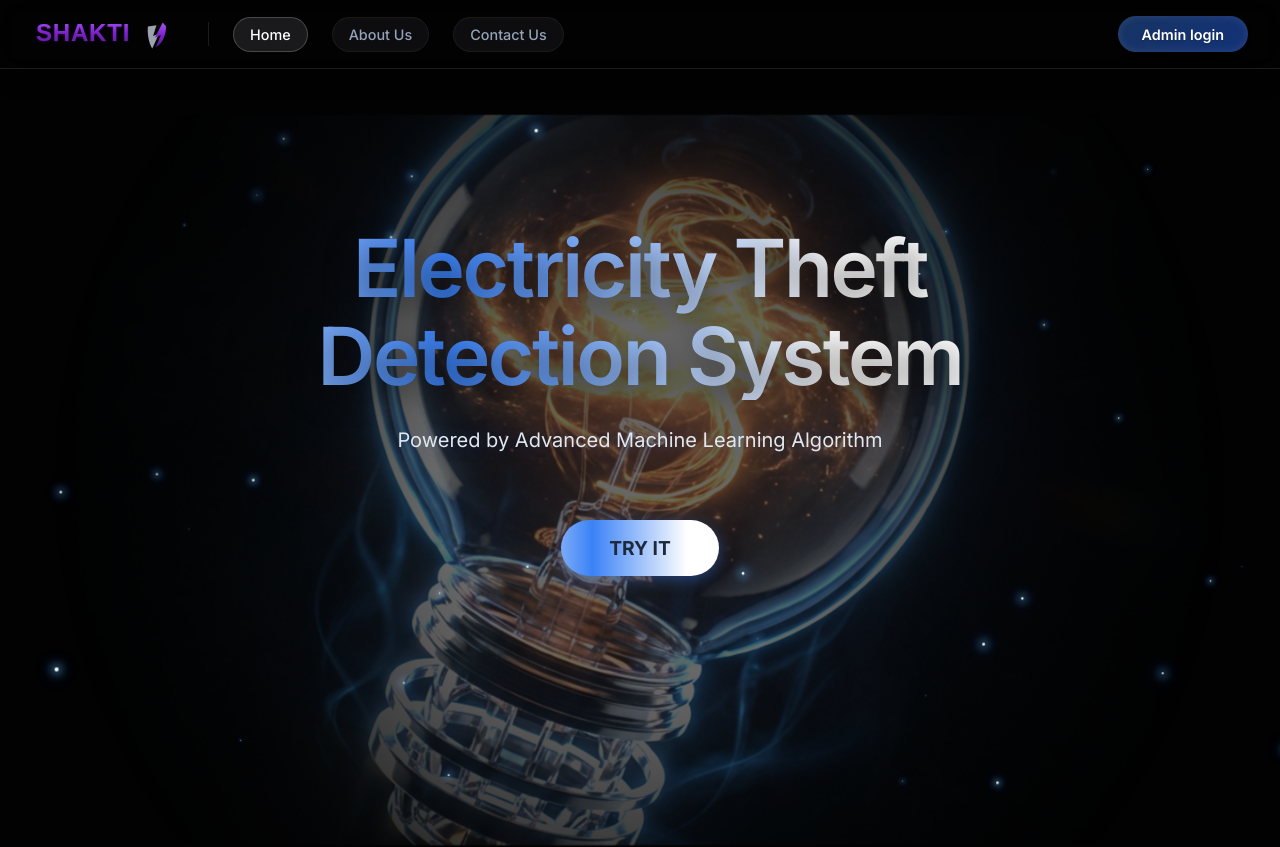
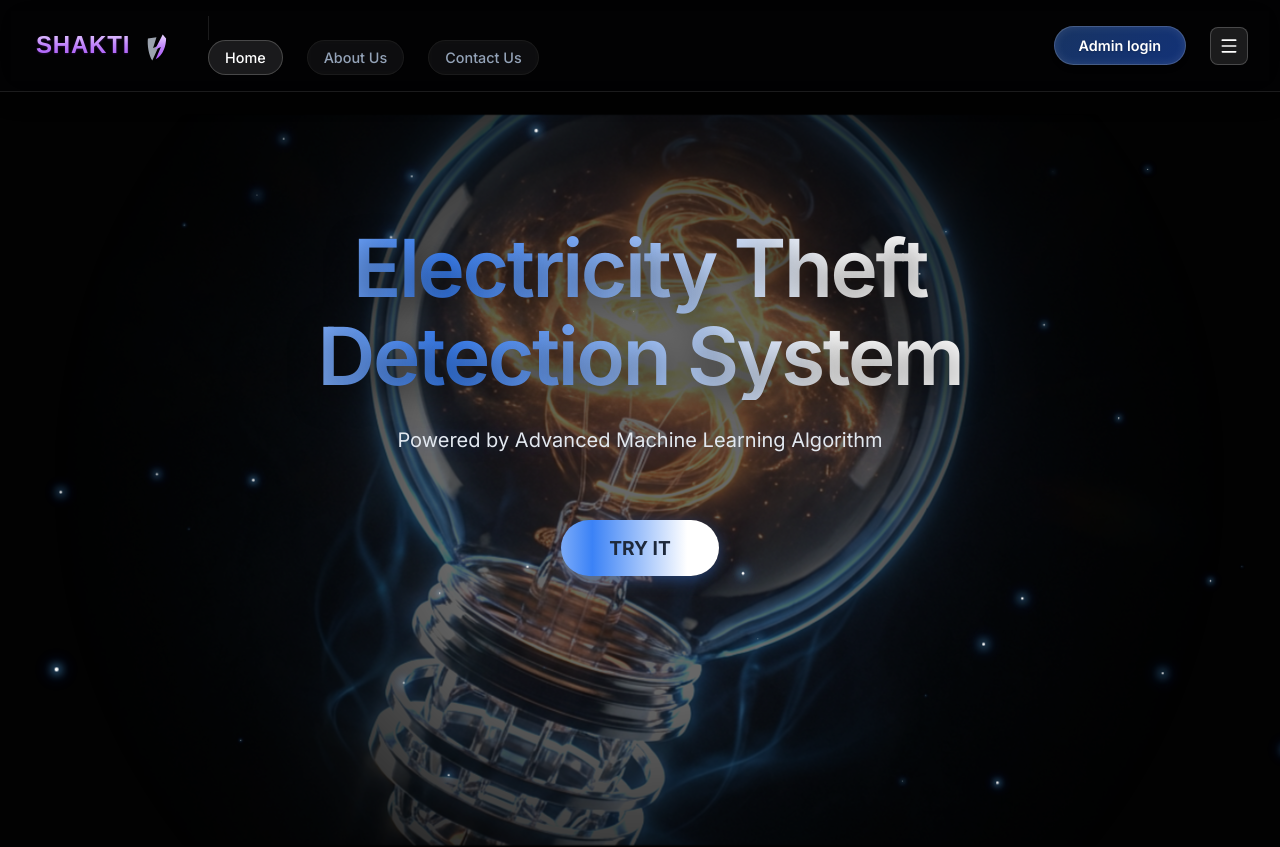
Before and after one commit to asrawst/Shakti, a React (Vite) app in the folder frontend/: page / in a window 1280 px wide. Shown: the top 847 px of the page. Built offline with nearby package versions, Linux system fonts and the light colour scheme.

Commit message:
Brighten logo and add responsive hamburger menu

```diff
--- a/frontend/src/App.css
+++ b/frontend/src/App.css
@@ -588,7 +588,38 @@
 @media (max-width: 1024px) {
 
   .nav-links,
-  .nav-divider {
+  .nav-divider,
+  .desktop-nav,
+  .desktop-action {
+    display: none !important;
+  }
+
+  .menu-toggle-btn {
+    display: flex !important;
+  }
+}
+
+@media (min-width: 1025px) {
+  .menu-toggle-btn {
+    /* Only show if user is logged in (handled by JS logic roughly, or we hide it for guests if that was the old behavior) */
+    /* Currently we want to hide the hamburger for guests on desktop */
+    display: none;
+  }
+
+  /* But wait, the JS renders it unconditionally now in the container if we want to support user menu. */
+  /* Let's refine: Desktop Guests see button, Mobile Guests see hamburger. */
+
+  /* We need a specific class for the guest hamburger if we want to hide it on desktop */
+}
+
+.mobile-only-links {
+  display: flex;
+  flex-direction: column;
+  gap: 0.25rem;
+}
+
+@media (min-width: 1025px) {
+  .mobile-only-links {
     display: none;
   }
 }
--- a/frontend/src/components/Logo.jsx
+++ b/frontend/src/components/Logo.jsx
@@ -12,9 +12,9 @@ export default function ShaktiLogo({ className, style }) {
         >
             <defs>
                 <linearGradient id="glossyPurple" x1="0%" y1="0%" x2="0%" y2="100%">
-                    <stop offset="0%" stopColor="#a855f7" /> {/* Lighter Purple */}
-                    <stop offset="50%" stopColor="#7e22ce" /> {/* Medium Purple */}
-                    <stop offset="100%" stopColor="#581c87" /> {/* Darker Purple */}
+                    <stop offset="0%" stopColor="#E9D5FF" /> {/* Very Light Purple */}
+                    <stop offset="50%" stopColor="#C084FC" /> {/* Light Purple */}
+                    <stop offset="100%" stopColor="#A855F7" /> {/* Medium Purple */}
                 </linearGradient>
             </defs>
 
--- a/frontend/src/components/Navbar.jsx
+++ b/frontend/src/components/Navbar.jsx
@@ -26,6 +26,11 @@ const Navbar = ({ user, onLoginClick, onLogoutClick, onAboutClick, onHistoryClic
         onLogoutClick();
     };
 
+    const handleMobileLinkClick = (action) => {
+        setIsMenuOpen(false);
+        action();
+    };
+
     return (
         <nav className="navbar">
             <div className="nav-left">
@@ -34,6 +39,8 @@ const Navbar = ({ user, onLoginClick, onLogoutClick, onAboutClick, onHistoryClic
                         <Logo className="logo-icon" />
                     </a>
                 </div>
+                {/* Desktop Links - Hidden on Mobile via CSS */}
+                <div className="desktop-nav">
                     <div className="nav-divider"></div>
                     <ul className="nav-links">
                         <li><a href="#" className="nav-link active">Home</a></li>
@@ -41,16 +48,29 @@ const Navbar = ({ user, onLoginClick, onLogoutClick, onAboutClick, onHistoryClic
                         <li><a href="https://github.com/yajatmalik1619/Shakti-Electricity_Theft_Detection_System.git" target="_blank" rel="noopener noreferrer" className="nav-link">Contact Us</a></li>
                     </ul>
                 </div>
+            </div>
 
             <div className="nav-right">
+                {/* Desktop Action Button - Hidden on Mobile via CSS if needed, or handled via menu */}
+                <div className="desktop-action">
                     {user ? (
-                    <div style={{ display: 'flex', alignItems: 'center', gap: '1rem', position: 'relative' }} ref={menuRef}>
-                        <span style={{ color: 'rgba(255,255,255,0.7)', fontSize: '0.9rem', marginRight: '0.5rem' }}>
+                        <div style={{ display: 'flex', alignItems: 'center', gap: '1rem' }}>
+                            <span style={{ color: 'rgba(255,255,255,0.7)', fontSize: '0.9rem' }}>
                                 {user.displayName || user.email?.split('@')[0]}
                             </span>
+                        </div>
+                    ) : (
+                        <button onClick={onLoginClick} className="nav-btn">
+                            Admin login
+                        </button>
+                    )}
+                </div>
 
+                {/* Mobile Menu Toggle / User Menu Toggle */}
+                <div className="menu-toggle-container" ref={menuRef}>
                     <button
                         onClick={() => setIsMenuOpen(!isMenuOpen)}
+                        className="menu-toggle-btn"
                         style={{
                             background: 'rgba(255, 255, 255, 0.1)',
                             border: '1px solid rgba(255, 255, 255, 0.2)',
@@ -58,13 +78,11 @@ const Navbar = ({ user, onLoginClick, onLogoutClick, onAboutClick, onHistoryClic
                             padding: '0.5rem',
                             color: 'white',
                             cursor: 'pointer',
-                                display: 'flex',
+                            display: 'flex', // Always visible on mobile, conditionally on desktop for User
                             alignItems: 'center',
                             justifyContent: 'center',
-                                transition: 'all 0.2s'
+                            transition: 'all 0.2s',
                         }}
-                            onMouseEnter={e => e.target.style.background = 'rgba(255,255,255,0.15)'}
-                            onMouseLeave={e => e.target.style.background = 'rgba(255,255,255,0.1)'}
                     >
                         <Menu size={20} />
                     </button>
@@ -72,19 +90,42 @@ const Navbar = ({ user, onLoginClick, onLogoutClick, onAboutClick, onHistoryClic
                     {isMenuOpen && (
                         <div className="floating-menu">
                             <div className="menu-list">
+                                {/* Mobile Links - Only visible in menu */}
+                                <div className="mobile-only-links">
+                                    <button className="menu-item-float" onClick={() => setIsMenuOpen(false)}>
+                                        <div className="menu-item-title">Home</div>
+                                    </button>
+                                    <button className="menu-item-float" onClick={() => handleMobileLinkClick(onAboutClick)}>
+                                        <div className="menu-item-title">About Us</div>
+                                    </button>
+                                    <a href="https://github.com/yajatmalik1619/Shakti-Electricity_Theft_Detection_System.git"
+                                        target="_blank"
+                                        rel="noopener noreferrer"
+                                        className="menu-item-float"
+                                        onClick={() => setIsMenuOpen(false)}>
+                                        <div className="menu-item-title">Contact Us</div>
+                                    </a>
+                                    <div className="menu-divider" style={{ height: '1px', background: 'rgba(255,255,255,0.1)', margin: '0.5rem 0' }}></div>
+                                </div>
+
+                                {user ? (
+                                    <>
+                                        <div className="menu-item-float" style={{ cursor: 'default', opacity: 0.7 }}>
+                                            <div className="menu-item-desc">Signed in as {user.displayName || user.email?.split('@')[0]}</div>
+                                        </div>
                                         <button className="menu-item-float" onClick={handleLogout}>
                                             <div className="menu-item-title" style={{ color: '#ef4444' }}><LogOut size={16} /> Sign Out</div>
-                                        <div className="menu-item-desc">Securely log out of the system</div>
                                         </button>
+                                    </>
+                                ) : (
+                                    <button className="menu-item-float" onClick={() => handleMobileLinkClick(onLoginClick)}>
+                                        <div className="menu-item-title" style={{ color: '#3b82f6' }}><User size={16} /> Admin Login</div>
+                                    </button>
+                                )}
                             </div>
                         </div>
                     )}
                 </div>
-                ) : (
-                    <button onClick={onLoginClick} className="nav-btn" style={{ cursor: 'pointer', border: 'none' }}>
-                        Admin login
-                    </button>
-                )}
             </div>
         </nav>
     );
```
Lines whose indentation alone changed are shown as unchanged.
